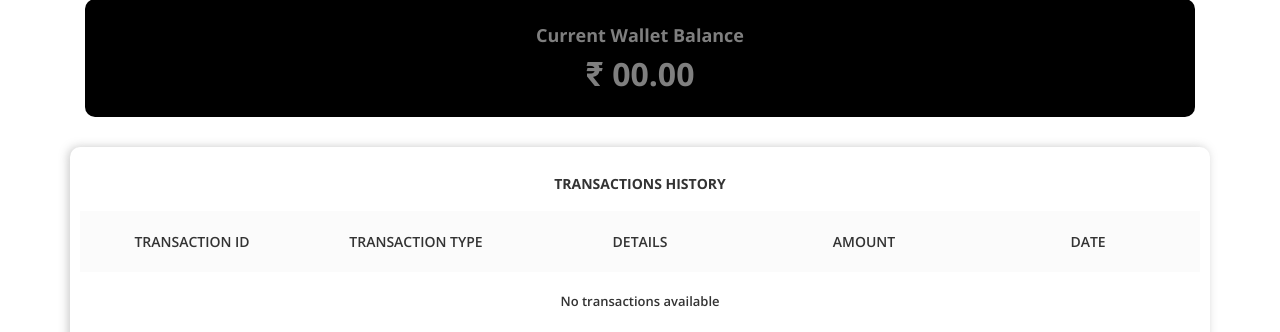
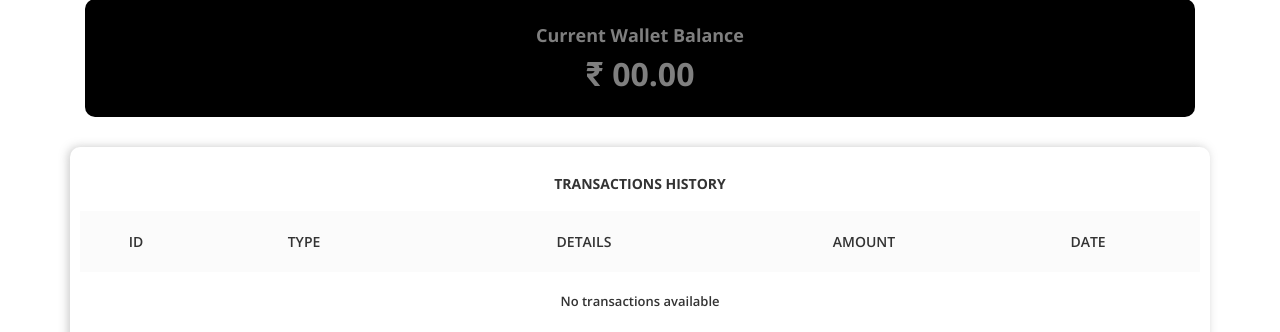
Before and after one commit to ashique1213/Brat-MensClothings, a Django app: page /wallet/view_wallet/ in a window 1280 px wide. Shown: the part 191-523 px from the top of the page. Run offline with Django 5.2, Linux system fonts and the light colour scheme; the visitor is signed in with stand-in values (Sample User, id 1); data that the repository does not hold is empty; some libraries are stand-ins or nearby versions.

Commit message:
bug fixing

```diff
--- a/bratmensclothing/cart/views.py
+++ b/bratmensclothing/cart/views.py
@@ -84,8 +84,10 @@ def view_cart(request):
             coupon = couponuser.coupon
             if total < coupon.min_purchase_amount:
                 couponuser.delete()
+                coupon_discount = Decimal('0.0')
                 messages.info(request, f"Coupon removed !! less than the minimum purchase amount.")
-                coupon_discount = Decimal('0.0')
+                return redirect('cart:viewcart')
+
 
         if total >= (coupon.min_purchase_amount if couponuser else 0):
             discount = min(total, coupon_discount)
--- a/bratmensclothing/products/views.py
+++ b/bratmensclothing/products/views.py
@@ -484,4 +484,6 @@ def add_review(request, product_id):
             return redirect('userss:product_details', product_id=product_id)
 
         return redirect('userss:product_details', product_id=product_id)
+
+    messages.error(request, "You need to Login.")
     return redirect('accounts:login_user')
--- a/bratmensclothing/templates/user/cart.html
+++ b/bratmensclothing/templates/user/cart.html
@@ -67,7 +67,7 @@
 
         .coupon-info__value {
             color: #49c36e;
-            font-size: 13px;
+            font-size: 12px;
             font-weight: normal;
         }
 
@@ -164,7 +164,7 @@
                                             THE <strong>{{ coupon.code|upper }}</strong> GET <strong>
                                                 ₹{{ coupon.discount_amount|capfirst |floatformat:0 }}
                                             </strong> OFF FOR </span><br>
-                                        <span>
+                                        <span class="coupon-info__value" style="color: #000; font-size: 12px;">
                                             {% if coupon.category != 'None' %}
                                                 <strong>{{ coupon.category | upper }}</strong>
                                             {% endif %}
--- a/bratmensclothing/templates/user/productdetails.html
+++ b/bratmensclothing/templates/user/productdetails.html
@@ -77,7 +77,7 @@
 
     .coupon-info__value {
         color: #49c36e;
-        font-size: 13px;
+        font-size: 12px;
         font-weight: normal;
     }
 
@@ -383,7 +383,7 @@
                                                         THE <strong>{{ coupon.code|upper }}</strong> GET <strong>
                                                             ₹{{ coupon.discount_amount|capfirst |floatformat:0 }}
                                                         </strong> OFF FOR </span><br>
-                                                    <span>
+                                                    <span class="coupon-info__value" style="font-size: 12px; color: #000;">
                                                         {% if coupon.category != 'None' %}
                                                             <strong>{{ coupon.category | upper }}</strong>
                                                         {% endif %}
--- a/bratmensclothing/templates/user/wallet.html
+++ b/bratmensclothing/templates/user/wallet.html
@@ -26,9 +26,9 @@
                     <table class="dash__table table">
                         <thead>
                             <tr>
-                                <th style="width: 20%;">TRANSACTION ID</th>
-                                <th style="width: 20%;">TRANSACTION TYPE</th>
-                                <th style="width: 20%;">DETAILS</th>
+                                <th style="width: 10%;">ID</th>
+                                <th style="width: 20%;">TYPE</th>
+                                <th style="width: 30%;">DETAILS</th>
                                 <th style="width: 20%;">AMOUNT</th>
                                 <th>DATE</th>
                             </tr>
```
Also changed, not shown: bratmensclothing/order/views.py (+9 -8 lines).
